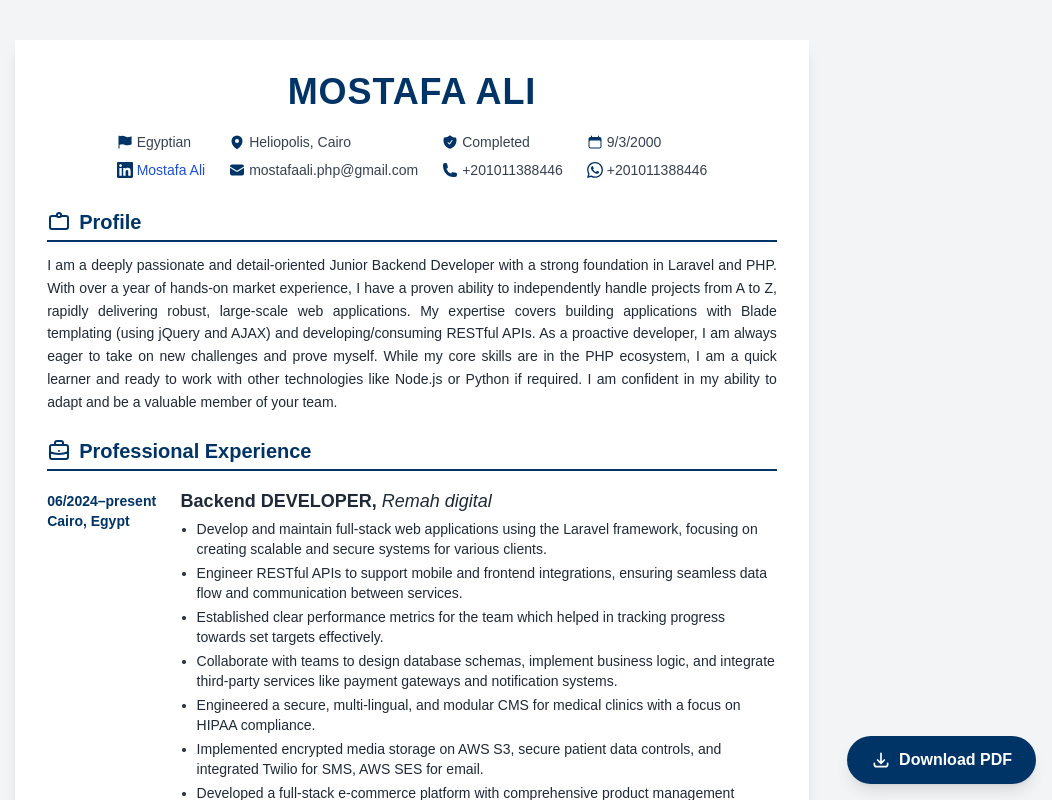
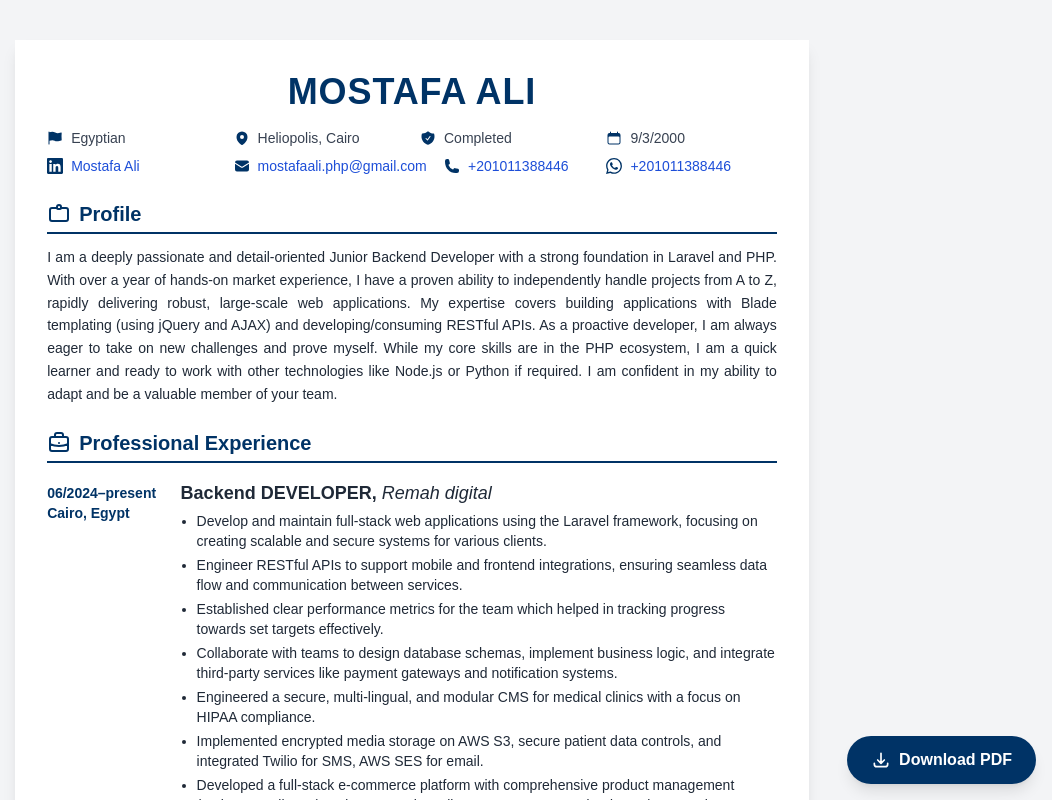
Before and after one commit to Drrrose/Mostafa-Ali-Cv, a Nuxt app: page / in a window 1280 px wide. Shown: the top 800 px of the page, without its empty margins (228-1280 px from the left). Built offline with nearby package versions, Linux system fonts and the light colour scheme.

Commit message:
adjustment for ats

```diff
--- a/app/app.vue
+++ b/app/app.vue
@@ -8,80 +8,74 @@
       <header class="text-center mb-6 print:mb-2">
         <h1 class="text-4xl font-bold text-primary mb-4 print:mb-2 uppercase tracking-wide">Mostafa Ali</h1>
 
-        <div class="flex justify-center mt-2">
-          <table class="text-sm text-gray-700 border-collapse">
-            <tbody>
-              <tr>
-                <td class="px-3 py-1">
-                  <div class="flex items-center gap-1">
-                    <svg xmlns="http://www.w3.org/2000/svg" class="h-4 w-4 text-primary" viewBox="0 0 24 24" fill="currentColor">
+                <div class="grid grid-cols-4 gap-y-2 gap-x-4 mt-4 text-sm text-gray-700 max-w-4xl mx-auto text-left">
+                  <!-- Row 1 -->
+
+                  <!-- Nationality -->
+                  <div class="flex items-center gap-2">
+                    <svg xmlns="http://www.w3.org/2000/svg" class="h-4 w-4 text-primary shrink-0" viewBox="0 0 24 24" fill="currentColor">
                       <path fill-rule="evenodd" d="M3 2.25a.75.75 0 01.75.75v.54l1.838-.46a9.75 9.75 0 016.725.738l.108.054a8.25 8.25 0 005.58.652l3.109-.732a.75.75 0 01.917.81 47.784 47.784 0 00.005 10.337.75.75 0 01-.574.812l-3.114.733a9.75 9.75 0 01-6.594-.158l-.108-.054a8.25 8.25 0 00-5.69-.625l-2.202.55V21a.75.75 0 01-1.5 0V3A.75.75 0 013 2.25z" clip-rule="evenodd" />
                     </svg>
                     <span>Egyptian</span>
                   </div>
-                </td>
-                <td class="px-3 py-1">
-                  <div class="flex items-center gap-1">
-                    <svg xmlns="http://www.w3.org/2000/svg" class="h-4 w-4 text-primary" viewBox="0 0 24 24" fill="currentColor">
+
+                  <!-- Location -->
+                  <div class="flex items-center gap-2">
+                    <svg xmlns="http://www.w3.org/2000/svg" class="h-4 w-4 text-primary shrink-0" viewBox="0 0 24 24" fill="currentColor">
                       <path fill-rule="evenodd" d="M11.54 22.351l.07.04.028.016a.76.76 0 00.723 0l.028-.015.071-.041a16.975 16.975 0 001.144-.742 19.58 19.58 0 002.683-2.282c1.944-1.99 3.963-4.98 3.963-8.827a8.25 8.25 0 00-16.5 0c0 3.846 2.02 6.837 3.963 8.827a19.58 19.58 0 002.682 2.282 16.975 16.975 0 001.145.742zM12 13.5a3 3 0 100-6 3 3 0 000 6z" clip-rule="evenodd" />
                     </svg>
                     <span>Heliopolis, Cairo</span>
                   </div>
-                </td>
-                <td class="px-3 py-1">
-                  <div class="flex items-center gap-1">
-                    <svg xmlns="http://www.w3.org/2000/svg" class="h-4 w-4 text-primary" viewBox="0 0 24 24" fill="currentColor">
+
+                  <!-- Military Status -->
+                  <div class="flex items-center gap-2">
+                    <svg xmlns="http://www.w3.org/2000/svg" class="h-4 w-4 text-primary shrink-0" viewBox="0 0 24 24" fill="currentColor">
                       <path fill-rule="evenodd" d="M12.516 2.17a.75.75 0 00-1.032 0 11.209 11.209 0 01-7.877 3.08.75.75 0 00-.722.515A12.74 12.74 0 002.25 9.75c0 5.942 4.064 10.933 9.563 12.348a.749.749 0 00.374 0c5.499-1.415 9.563-6.406 9.563-12.348 0-1.39-.223-2.73-.635-3.985a.75.75 0 00-.722-.516l-.143.001c-2.996 0-5.717-1.17-7.734-3.08zm3.094 8.016a.75.75 0 10-1.22-.872l-3.236 4.53L9.53 12.22a.75.75 0 00-1.06 1.06l2.25 2.25a.75.75 0 001.14-.094l3.75-5.25z" clip-rule="evenodd" />
                     </svg>
                     <span>Completed</span>
                   </div>
-                </td>
-                <td class="px-3 py-1">
-                  <div class="flex items-center gap-1">
-                    <svg xmlns="http://www.w3.org/2000/svg" class="h-4 w-4 text-primary" viewBox="0 0 24 24" fill="currentColor">
+
+                  <!-- DOB -->
+                  <div class="flex items-center gap-2">
+                    <svg xmlns="http://www.w3.org/2000/svg" class="h-4 w-4 text-primary shrink-0" viewBox="0 0 24 24" fill="currentColor">
                       <path fill-rule="evenodd" d="M6.75 2.25A.75.75 0 017.5 3v1.5h9V3A.75.75 0 0118 3v1.5h.75a3 3 0 013 3v11.25a3 3 0 01-3 3H5.25a3 3 0 01-3-3V7.5a3 3 0 013-3H6V3a.75.75 0 01.75-.75zm13.5 9a1.5 1.5 0 00-1.5-1.5H5.25a1.5 1.5 0 00-1.5 1.5v7.5a1.5 1.5 0 001.5 1.5h13.5a1.5 1.5 0 001.5-1.5v-7.5z" clip-rule="evenodd" />
                     </svg>
                     <span>9/3/2000</span>
                   </div>
-                </td>
-              </tr>
-              <tr>
-                <td class="px-3 py-1">
-                  <div class="flex items-center gap-1">
-                    <svg class="h-4 w-4 text-primary" viewBox="0 0 24 24" fill="currentColor" xmlns="http://www.w3.org/2000/svg"><path d="M20.447 20.452h-3.554v-5.569c0-1.328-.027-3.037-1.852-3.037-1.853 0-2.136 1.445-2.136 2.939v5.667H9.351V9h3.414v1.561h.046c.477-.9 1.637-1.85 3.37-1.85 3.601 0 4.267 2.37 4.267 5.455v6.286zM5.337 7.433c-1.144 0-2.063-.926-2.063-2.065 0-1.138.92-2.063 2.063-2.063 1.14 0 2.064.925 2.064 2.063 0 1.139-.925 2.065-2.064 2.065zm1.782 13.019H3.555V9h3.564v11.452zM22.225 0H1.771C.792 0 0 .774 0 1.729v20.542C0 23.227.792 24 1.771 24h20.451C23.2 24 24 23.227 24 22.271V1.729C24 .774 23.2 0 22.222 0h.003z"/></svg>
-                    <a href="https://www.linkedin.com/in/mostafa-ali-405449282/" class="hover:underline text-blue-700">Mostafa Ali</a>
+
+                  <!-- Row 2 -->
+
+                  <!-- LinkedIn -->
+                  <div class="flex items-center gap-2">
+                    <svg class="h-4 w-4 text-primary shrink-0" viewBox="0 0 24 24" fill="currentColor" xmlns="http://www.w3.org/2000/svg"><path d="M20.447 20.452h-3.554v-5.569c0-1.328-.027-3.037-1.852-3.037-1.853 0-2.136 1.445-2.136 2.939v5.667H9.351V9h3.414v1.561h.046c.477-.9 1.637-1.85 3.37-1.85 3.601 0 4.267 2.37 4.267 5.455v6.286zM5.337 7.433c-1.144 0-2.063-.926-2.063-2.065 0-1.138.92-2.063 2.063-2.063 1.14 0 2.064.925 2.064 2.063 0 1.139-.925 2.065-2.064 2.065zm1.782 13.019H3.555V9h3.564v11.452zM22.225 0H1.771C.792 0 0 .774 0 1.729v20.542C0 23.227.792 24 1.771 24h20.451C23.2 24 24 23.227 24 22.271V1.729C24 .774 23.2 0 22.222 0h.003z"/></svg>
+                    <a href="https://www.linkedin.com/in/mostafa-ali-405449282/" target="_blank" rel="noopener noreferrer" class="hover:underline text-blue-700">Mostafa Ali</a>
                   </div>
-                </td>
-                <td class="px-3 py-1">
-                  <div class="flex items-center gap-1">
-                    <svg xmlns="http://www.w3.org/2000/svg" class="h-4 w-4 text-primary" viewBox="0 0 24 24" fill="currentColor">
+
+                  <!-- Email -->
+                  <div class="flex items-center gap-2">
+                    <svg xmlns="http://www.w3.org/2000/svg" class="h-4 w-4 text-primary shrink-0" viewBox="0 0 24 24" fill="currentColor">
                       <path d="M1.5 8.67v8.58a3 3 0 003 3h15a3 3 0 003-3V8.67l-8.928 5.493a3 3 0 01-3.144 0L1.5 8.67z" />
                       <path d="M22.5 6.908V6.75a3 3 0 00-3-3h-15a3 3 0 00-3 3v.158l9.714 5.978a1.5 1.5 0 001.572 0L22.5 6.908z" />
                     </svg>
-                    <a href="mailto:mostafaali.php@gmail.com" class="hover:underline">mostafaali.php@gmail.com</a>
+                    <a href="mailto:mostafaali.php@gmail.com" class="hover:underline  text-blue-700">mostafaali.php@gmail.com</a>
                   </div>
-                </td>
-                <td class="px-3 py-1">
-                  <div class="flex items-center gap-1">
-                    <svg xmlns="http://www.w3.org/2000/svg" class="h-4 w-4 text-primary" viewBox="0 0 24 24" fill="currentColor">
+
+                  <!-- Phone -->
+                  <div class="flex items-center gap-2 pl-6">
+                    <svg xmlns="http://www.w3.org/2000/svg" class="h-4 w-4 text-primary shrink-0" viewBox="0 0 24 24" fill="currentColor">
                       <path fill-rule="evenodd" d="M1.5 4.5a3 3 0 013-3h1.372c.86 0 1.61.586 1.819 1.42l1.105 4.423a1.875 1.875 0 01-.694 1.955l-1.293.97c-.135.101-.164.249-.126.352a11.285 11.285 0 006.697 6.697c.103.038.25.009.352-.126l.97-1.293a1.875 1.875 0 011.955-.694l4.423 1.105c.834.209 1.42.959 1.42 1.82V19.5a3 3 0 01-3 3h-2.25C8.552 22.5 1.5 15.448 1.5 5.25V4.5z" clip-rule="evenodd" />
                     </svg>
-                    <span>+201011388446</span>
+                    <a href="tel:+201011388446" class="hover:underline text-blue-700">+201011388446</a>
                   </div>
-                </td>
-                <td class="px-3 py-1">
-                  <div class="flex items-center gap-1">
-                    <svg class="h-4 w-4 text-primary" viewBox="0 0 24 24" fill="currentColor" xmlns="http://www.w3.org/2000/svg">
+
+                  <!-- WhatsApp -->
+                  <div class="flex items-center gap-2">
+                    <svg class="h-4 w-4 text-primary shrink-0" viewBox="0 0 24 24" fill="currentColor" xmlns="http://www.w3.org/2000/svg">
                       <path d="M17.472 14.382c-.297-.149-1.758-.867-2.03-.967-.273-.099-.471-.148-.67.15-.197.297-.767.966-.94 1.164-.173.199-.347.223-.644.075-.297-.15-1.255-.463-2.39-1.475-.883-.788-1.48-1.761-1.653-2.059-.173-.297-.018-.458.13-.606.134-.133.298-.347.446-.52.149-.174.198-.298.298-.497.099-.198.05-.371-.025-.52-.075-.149-.669-1.612-.916-2.207-.242-.579-.487-.5-.669-.51-.173-.008-.371-.008-.57-.008-.198 0-.52.074-.792.372-.272.297-1.04 1.016-1.04 2.479 0 1.462 1.065 2.875 1.213 3.074.149.198 2.096 3.2 5.077 4.487.709.306 1.262.489 1.694.625.712.227 1.36.195 1.871.118.571-.085 1.758-.719 2.006-1.413.248-.694.248-1.289.173-1.413-.074-.124-.272-.198-.57-.347m-5.421 7.403h-.004a9.87 9.87 0 01-5.031-1.378l-.361-.214-3.741.982.998-3.648-.235-.374a9.86 9.86 0 01-1.51-5.26c.001-5.45 4.436-9.884 9.888-9.884 2.64 0 5.122 1.03 6.988 2.898a9.825 9.825 0 012.893 6.994c-.003 5.45-4.437 9.884-9.885 9.884m8.413-18.297A11.815 11.815 0 0012.05 0C5.495 0 .16 5.335.157 11.892c0 2.096.547 4.142 1.588 5.945L.057 24l6.305-1.654a11.882 11.882 0 005.683 1.448h.005c6.554 0 11.89-5.335 11.893-11.893a11.821 11.821 0 00-3.48-8.413Z"/></svg>
-                    <span>+201011388446</span>
-                  </div>
-                </td>
-              </tr>
-            </tbody>
-          </table>
-        </div>
-      </header>
-
+                                <a href="https://wa.me/201011388446" target="_blank" rel="noopener noreferrer" class="hover:underline text-blue-700">+201011388446</a>
+                              </div>
+                            </div>
+                          </header>
       <!-- Profile -->
       <section class="mb-6 print:mb-4">
         <h2 class="text-xl font-bold text-primary border-b-2 border-primary pb-1 mb-3 print:mb-2 flex items-center gap-2">
```
